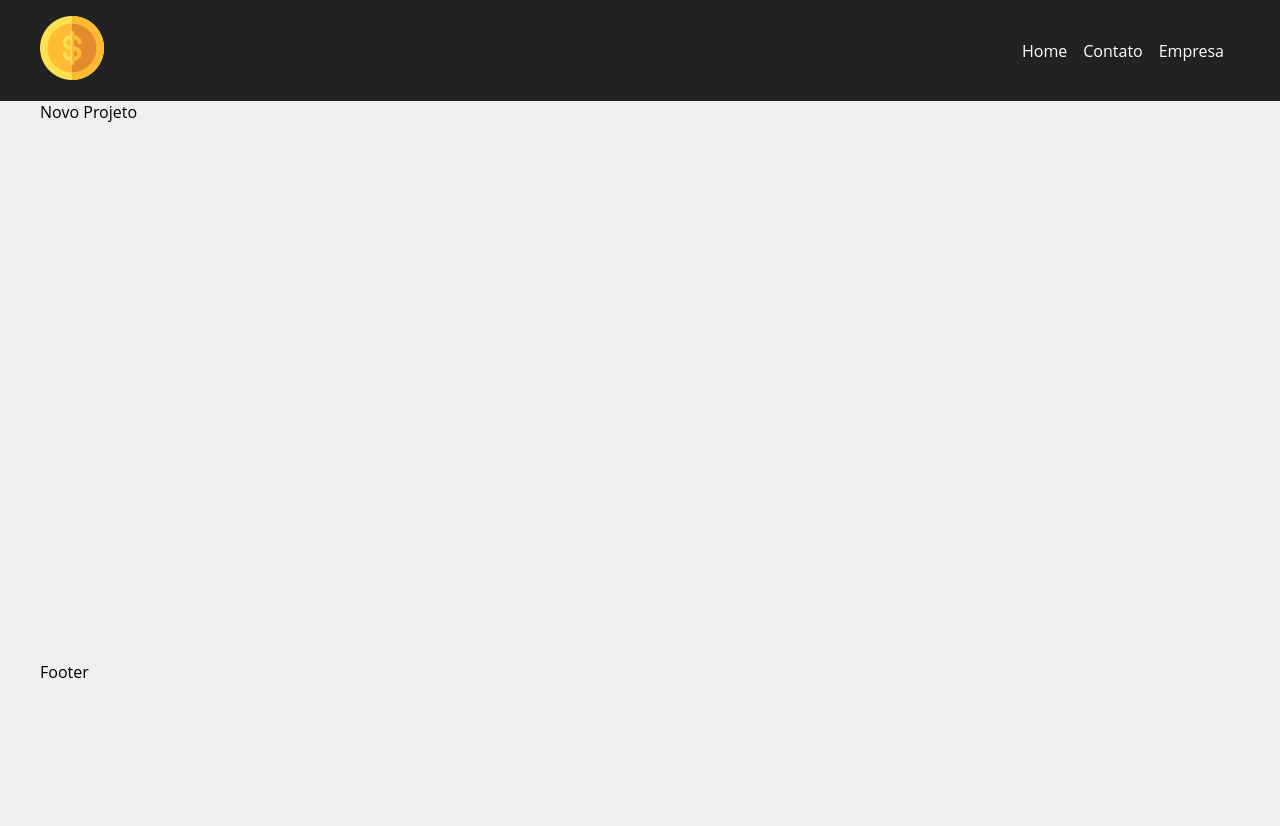
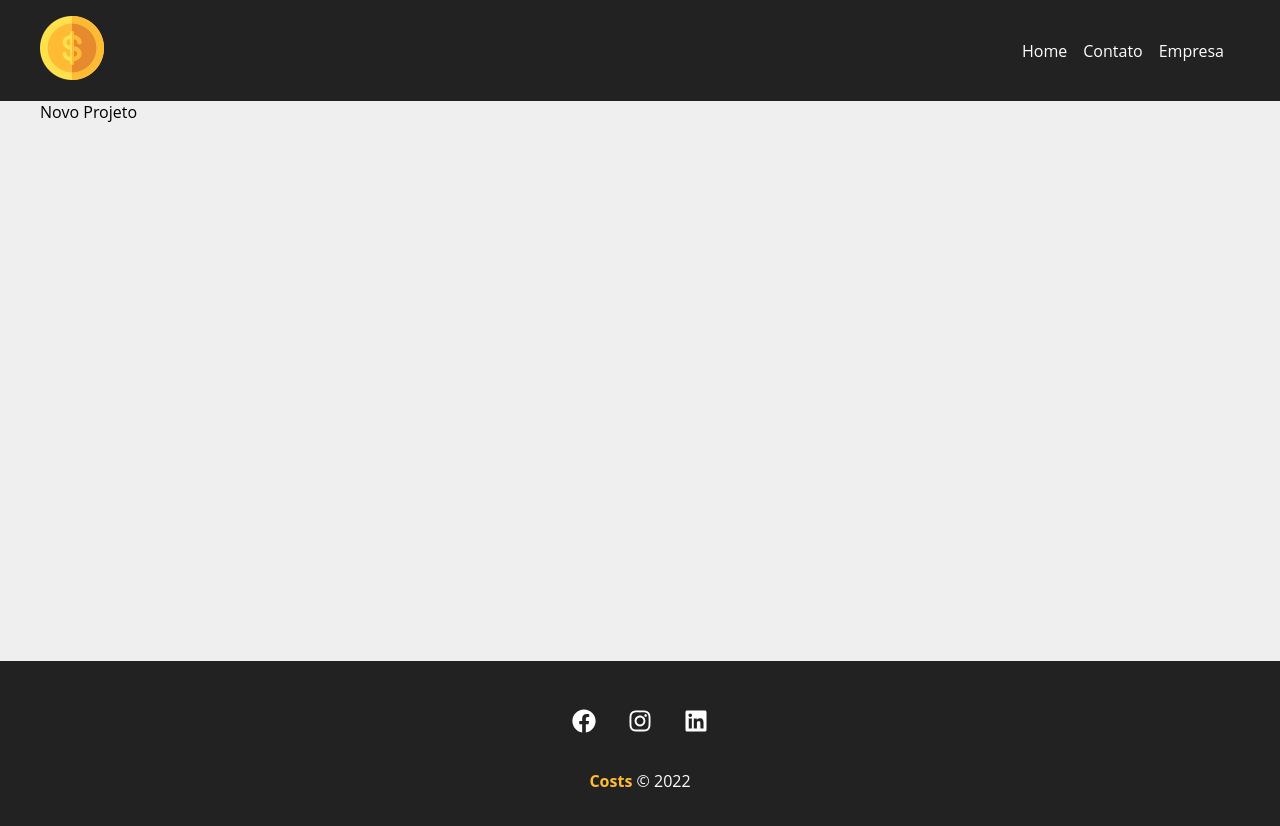
Before and after one commit to pedrojotaa/costs-react, a JavaScript app: page /newproject in a window 1280 px wide. Shown: the top 826 px of the page. Before the commit the page ends 800 px from the top, so only its background shows below. Built offline with nearby package versions, Linux system fonts and the light colour scheme; the HTML template or start-up script is replaced by a standard one.

Commit message:
refactor: structuring footer

```diff
--- a/src/components/layout/Footer.js
+++ b/src/components/layout/Footer.js
@@ -1,10 +1,24 @@
-import Container from "./Container";
+import styles from "./Footer.module.css";
+import { FaFacebook, FaInstagram, FaLinkedin } from "react-icons/fa";
 
 function Footer() {
   return (
-    <Container>
-      <p>Footer</p>
-    </Container>
+    <footer className={styles.footer}>
+      <ul className={styles.social_list}>
+        <li>
+          <FaFacebook />
+        </li>
+        <li>
+          <FaInstagram />
+        </li>
+        <li>
+          <FaLinkedin />
+        </li>
+      </ul>
+      <p className={styles.copy_right}>
+        <span>Costs</span> &copy; 2022
+      </p>
+    </footer>
   );
 }
 
--- a/src/components/layout/Footer.module.css
+++ b/src/components/layout/Footer.module.css
@@ -0,0 +1,34 @@
+.footer {
+  background-color: #222;
+  color: #fff;
+  padding: 3em;
+  text-align: center;
+}
+
+.social_list {
+  display: flex;
+  justify-content: center;
+  list-style: none;
+}
+
+.social_list li {
+  margin: 0 1em;
+}
+
+.social_list li:hover {
+  color: #ffbb33;
+}
+
+.social_list svg {
+  font-size: 1.5em;
+  cursor: pointer;
+}
+
+.copy_right {
+  margin-top: 2em;
+}
+
+.copy_right span {
+  color: #ffbb33;
+  font-weight: bold;
+}
```
